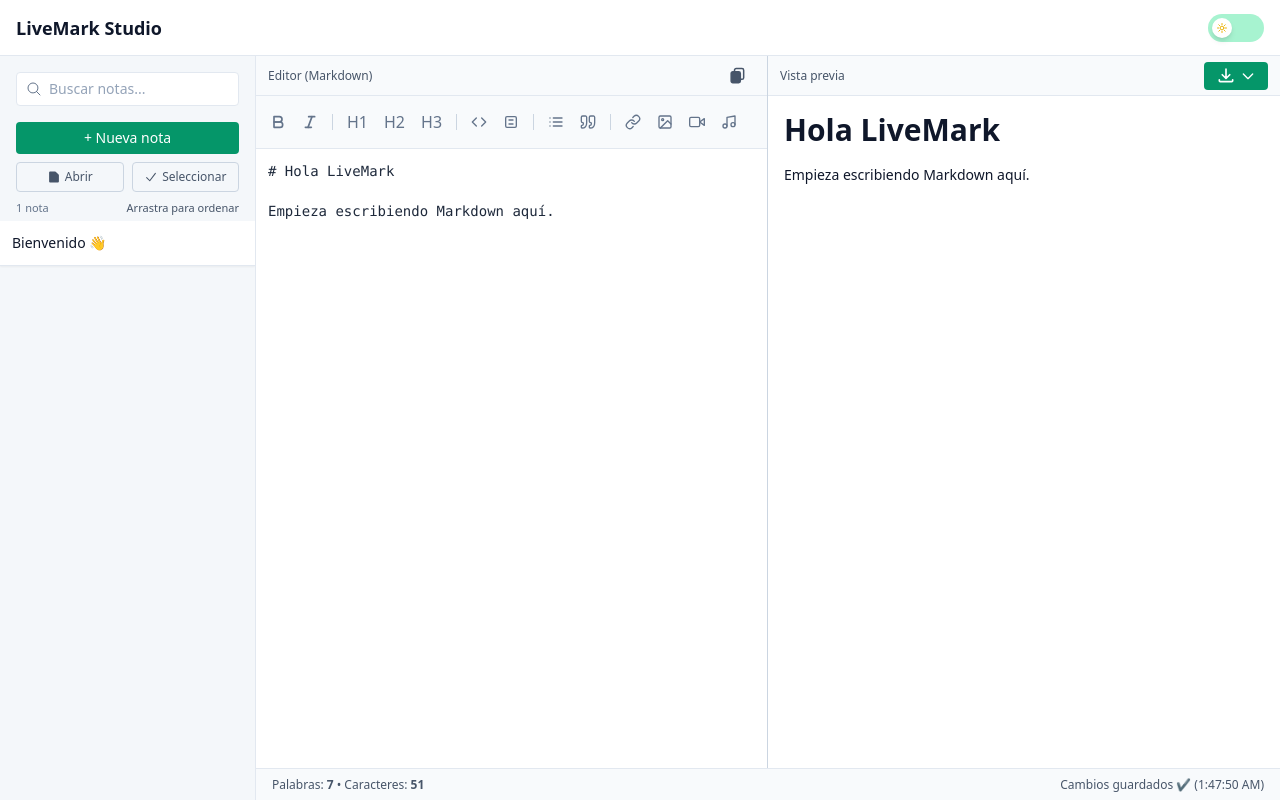
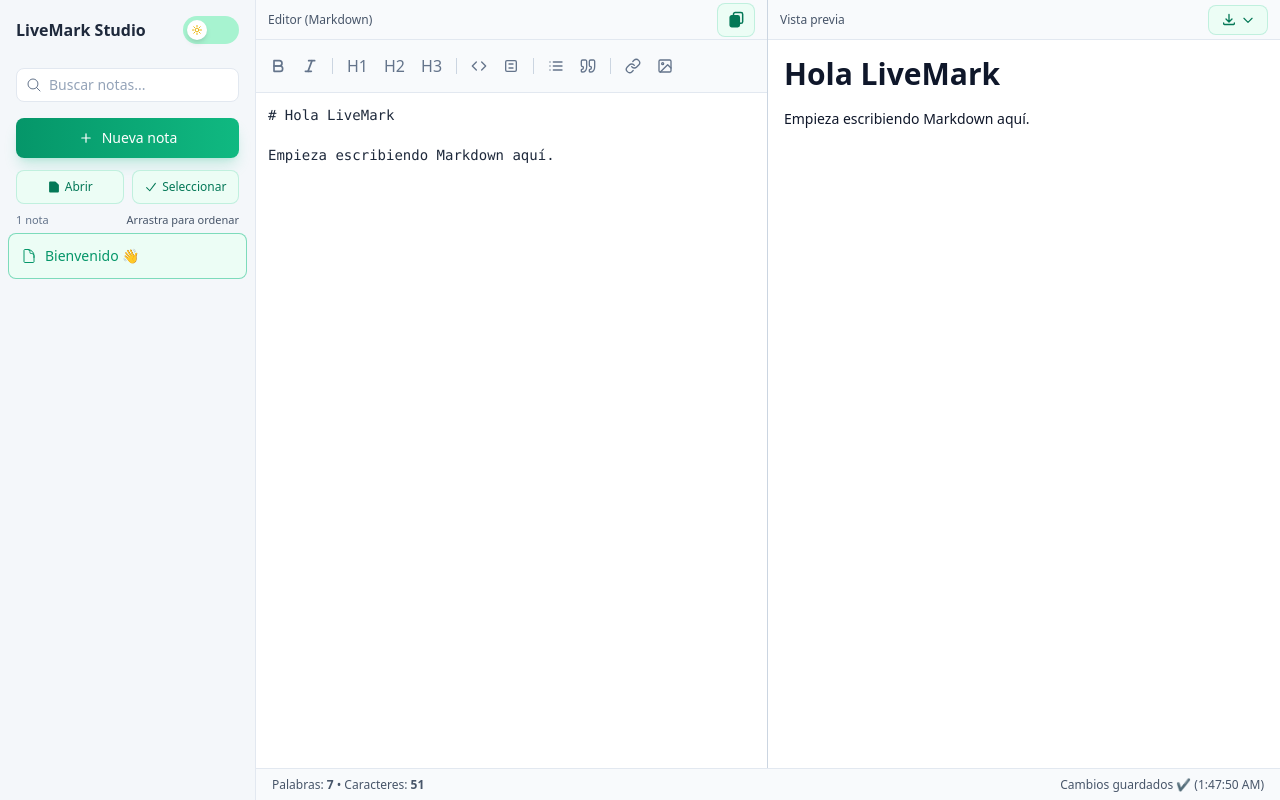
Before and after one commit to rxbert07/LiveMark-Studio, a React (Vite) app: page / in a window 1280 px wide. Built offline with nearby package versions, Linux system fonts and the light colour scheme; what markdown-it-html5-media would draw is missing.

Commit message:
Redesign: Sidebar, Buttons, Hovers

```diff
--- a/src/App.jsx
+++ b/src/App.jsx
@@ -8,7 +8,6 @@
 import { Sidebar } from "./components/Sidebar";
 import { Editor } from "./components/Editor";
 import { Preview } from "./components/Preview";
-import { Header } from "./components/Header";
 import { DragOverlay } from "./components/DragOverlay";
 import { ShortcutsModal } from "./components/ShortcutsModal";
 import { Modal } from "./components/Modal";
@@ -227,15 +226,15 @@
   return (
     <div
       className={`h-screen overflow-hidden flex flex-col relative transition-colors duration-200 ${theme} ${theme === 'dark'
-          ? 'bg-slate-900 text-slate-100'
-          : 'bg-slate-100 text-slate-900'
+        ? 'bg-slate-900 text-slate-100'
+        : 'bg-slate-100 text-slate-900'
         }`}
       {...dragEvents}
     >
       <ShortcutsModal isOpen={showShortcuts} onClose={() => setShowShortcuts(false)} theme={theme} />
       <DragOverlay isDragging={isDraggingFile} theme={theme} />
 
-      <Header theme={theme} toggleTheme={toggleTheme} />
+      {/* Header removed */}
 
       <div className="flex flex-1 overflow-hidden">
         <Sidebar
@@ -256,6 +255,7 @@
           clearSelection={() => toggleSelectionMode()} // Or clearSelection from hook if exposed, but toggle handles it
           reorderNotes={reorderNotes}
           theme={theme}
+          toggleTheme={toggleTheme}
           searchInputRef={searchInputRef}
         />
 
@@ -327,15 +327,18 @@
             <input
               ref={inputRef}
               type="text"
+              className={`w-full px-3 py-2 border rounded-lg focus:outline-none focus:ring-2 focus:ring-emerald-500 ${theme === 'dark'
+                  ? 'bg-slate-800 border-slate-700 text-slate-100'
+                  : 'bg-white border-slate-300 text-slate-900'
+                }`}
               value={modalConfig.inputValue}
-              onChange={(e) => setModalConfig(prev => ({ ...prev, inputValue: e.target.value }))}
+              onChange={(e) =>
+                setModalConfig((prev) => ({ ...prev, inputValue: e.target.value }))
+              }
               onKeyDown={(e) => {
                 if (e.key === 'Enter') confirmRename();
               }}
-              className={`w-full px-3 py-2 rounded border focus:outline-none focus:ring-2 focus:ring-emerald-500 ${theme === 'dark'
-                  ? 'bg-slate-800 border-slate-700 text-white'
-                  : 'bg-white border-slate-300 text-slate-900'
-                }`}
+              autoFocus
             />
           </div>
         )}
--- a/src/components/Editor.jsx
+++ b/src/components/Editor.jsx
@@ -6,14 +6,16 @@
         <div className={`w-1/2 flex flex-col border-r ${theme === 'dark' ? 'border-slate-800' : 'border-slate-300'
             }`}>
             <div className={`h-10 flex items-center justify-between px-3 text-xs border-b ${theme === 'dark'
-                    ? 'text-slate-400 border-slate-800 bg-slate-950'
-                    : 'text-slate-600 border-slate-200 bg-slate-50'
+                ? 'text-slate-400 border-slate-800 bg-slate-950'
+                : 'text-slate-600 border-slate-200 bg-slate-50'
                 }`}>
                 <p>Editor (Markdown)</p>
                 <button
-                    className="w-fit px-2 py-1 rounded flex items-center justify-center
-         hover:bg-emerald-500 hover:text-white
-         transition-colors duration-150 group relative"
+                    className={`w-fit px-2 py-1.5 rounded-lg flex items-center justify-center
+         transition-all duration-200 group relative ${theme === 'dark'
+                            ? 'bg-emerald-500/5 border border-emerald-500/20 text-emerald-400 hover:bg-emerald-500/10'
+                            : 'bg-emerald-50 border border-emerald-500/20 text-emerald-700 hover:bg-emerald-100/50'
+                        }`}
                     onClick={handleCopyClick}
                     title={copied ? "Copiado" : "Copiar Markdown al portapapeles"}
                 >
--- a/src/components/Header.jsx
+++ /dev/null
@@ -1,11 +0,0 @@
-import { ThemeToggle } from "./ThemeToggle";
-
-export function Header({ theme, toggleTheme }) {
-    return (
-        <header className={`w-full h-14 px-4 border-b flex items-center justify-between ${theme === 'dark' ? 'bg-slate-950 border-slate-800' : 'bg-white border-slate-200'
-            }`}>
-            <h1 className="text-lg font-semibold">LiveMark Studio</h1>
-            <ThemeToggle theme={theme} toggleTheme={toggleTheme} />
-        </header>
-    );
-}
--- a/src/components/MarkdownToolbar.jsx
+++ b/src/components/MarkdownToolbar.jsx
@@ -112,12 +112,6 @@
       <ToolbarButton onClick={() => insertText('![', '](url)')} title="Imagen" theme={theme}>
         <ImageIcon />
       </ToolbarButton>
-      <ToolbarButton onClick={() => insertText('![', '](url)')} title="Video" theme={theme}>
-        <VideoIcon />
-      </ToolbarButton>
-      <ToolbarButton onClick={() => insertText('![', '](url)')} title="Audio" theme={theme}>
-        <AudioIcon />
-      </ToolbarButton>
     </div>
   );
 }
@@ -129,8 +123,8 @@
   const [tooltipPos, setTooltipPos] = React.useState({ top: 0, left: 0 });
 
   const btnClass = theme === 'dark'
-    ? 'text-slate-400 hover:text-emerald-400 hover:bg-slate-700/50'
-    : 'text-slate-500 hover:text-emerald-600 hover:bg-slate-200';
+    ? 'text-slate-400 hover:text-emerald-400 hover:bg-emerald-500/10'
+    : 'text-slate-500 hover:text-emerald-600 hover:bg-emerald-50';
 
   const handleMouseEnter = () => {
     if (buttonRef.current) {
@@ -150,7 +144,7 @@
         onClick={onClick}
         onMouseEnter={handleMouseEnter}
         onMouseLeave={() => setShowTooltip(false)}
-        className={`p-1.5 rounded transition-colors ${btnClass}`}
+        className={`p-1.5 rounded-lg transition-colors ${btnClass}`}
       >
         {children}
       </button>
@@ -158,19 +152,17 @@
       {/* Fixed Tooltip */}
       {showTooltip && (
         <div
-          className={`fixed px-2 py-1 text-xs rounded whitespace-nowrap pointer-events-none transition-opacity duration-200 z-[9999] -translate-x-1/2 ${
-            theme === 'dark'
+          className={`fixed px-2 py-1 text-xs rounded whitespace-nowrap pointer-events-none transition-opacity duration-200 z-[9999] -translate-x-1/2 ${theme === 'dark'
               ? 'bg-slate-800 text-slate-200 border border-slate-700'
               : 'bg-slate-700 text-white'
-          }`}
+            }`}
           style={{ top: `${tooltipPos.top}px`, left: `${tooltipPos.left}px` }}
         >
           {title}
           {/* Arrow */}
           <span
-            className={`absolute top-full left-1/2 -translate-x-1/2 border-4 border-transparent ${
-              theme === 'dark' ? 'border-t-slate-800' : 'border-t-slate-700'
-            }`}
+            className={`absolute top-full left-1/2 -translate-x-1/2 border-4 border-transparent ${theme === 'dark' ? 'border-t-slate-800' : 'border-t-slate-700'
+              }`}
           ></span>
         </div>
       )}
@@ -210,11 +202,3 @@
 const ImageIcon = () => (
   <svg xmlns="http://www.w3.org/2000/svg" viewBox="0 0 24 24" fill="none" stroke="currentColor" strokeWidth="2" strokeLinecap="round" strokeLinejoin="round" className="w-4 h-4"><rect x="3" y="3" width="18" height="18" rx="2" ry="2"></rect><circle cx="8.5" cy="8.5" r="1.5"></circle><polyline points="21 15 16 10 5 21"></polyline></svg>
 );
-
-const VideoIcon = () => (
-  <svg xmlns="http://www.w3.org/2000/svg" viewBox="0 0 24 24" fill="none" stroke="currentColor" strokeWidth="2" strokeLinecap="round" strokeLinejoin="round" className="w-4 h-4"><polygon points="23 7 16 12 23 17 23 7"></polygon><rect x="1" y="5" width="15" height="14" rx="2" ry="2"></rect></svg>
-);
-
-const AudioIcon = () => (
-  <svg xmlns="http://www.w3.org/2000/svg" viewBox="0 0 24 24" fill="none" stroke="currentColor" strokeWidth="2" strokeLinecap="round" strokeLinejoin="round" className="w-4 h-4"><path d="M9 18V5l12-2v13"></path><circle cx="6" cy="18" r="3"></circle><circle cx="18" cy="16" r="3"></circle></svg>
-);
--- a/src/components/Preview.jsx
+++ b/src/components/Preview.jsx
@@ -123,11 +123,11 @@
 
     // Opciones de configuración
     const opt = {
-      margin:       1,
-      filename:     `${title || "nota"}.pdf`,
-      image:        { type: 'jpeg', quality: 0.98 },
-      html2canvas:  { scale: 2, useCORS: true },
-      jsPDF:        { unit: 'in', format: 'letter', orientation: 'portrait' }
+      margin: 1,
+      filename: `${title || "nota"}.pdf`,
+      image: { type: 'jpeg', quality: 0.98 },
+      html2canvas: { scale: 2, useCORS: true },
+      jsPDF: { unit: 'in', format: 'letter', orientation: 'portrait' }
     };
 
     // Generar PDF
@@ -137,15 +137,17 @@
   return (
     <div className="w-1/2 flex flex-col overflow-hidden">
       {/* Barra superior de preview + menú ⋮ */}
-      <div className={`h-10 flex items-center px-3 text-xs border-b justify-between relative ${
-        theme === 'dark' ? 'text-slate-400 border-slate-800 bg-slate-950' : 'text-slate-600 border-slate-200 bg-slate-50'
-      }`}>
+      <div className={`h-10 flex items-center px-3 text-xs border-b justify-between relative ${theme === 'dark' ? 'text-slate-400 border-slate-800 bg-slate-950' : 'text-slate-600 border-slate-200 bg-slate-50'
+        }`}>
         <span>Vista previa</span>
 
         {/* Botón menú ⋮ */}
         <button
           onClick={() => setIsMenuOpen((v) => !v)}
-          className="px-3 py-1 rounded bg-emerald-600 hover:bg-emerald-500 text-white transition-colors duration-150 flex items-center gap-1 disabled:opacity-40"
+          className={`px-3 py-1.5 rounded-lg border text-xs transition-all duration-200 flex items-center gap-1 font-medium disabled:opacity-40 ${theme === 'dark'
+            ? 'bg-emerald-500/5 border-emerald-500/20 text-emerald-400 hover:bg-emerald-500/10 hover:border-emerald-500/30'
+            : 'bg-emerald-50 border-emerald-500/20 text-emerald-700 hover:bg-emerald-100/50 hover:border-emerald-500/30'
+            }`}
           disabled={!content && content !== ""}
           title="Descargar / Exportar"
         >
@@ -156,7 +158,7 @@
             viewBox="0 0 24 24"
             strokeWidth={2}
             stroke="currentColor"
-            className="w-5 h-5"
+            className="w-4 h-4"
           >
             <path
               strokeLinecap="round"
@@ -175,7 +177,7 @@
             viewBox="0 0 24 24"
             strokeWidth={2}
             stroke="currentColor"
-            className="w-4 h-4"
+            className="w-3.5 h-3.5"
           >
             <path
               strokeLinecap="round"
@@ -190,12 +192,15 @@
           <div
             ref={menuRef}
             className={`absolute top-full right-0 mt-1 max-w-[16.875rem]
-           border rounded shadow-lg w-fit min-w-[11.25rem] z-50 text-sm p-2
+           border rounded-lg shadow-xl w-fit min-w-[11.25rem] z-50 text-sm p-1.5
            ${theme === 'dark' ? 'bg-slate-900 border-slate-700' : 'bg-white border-slate-200 text-slate-800'}
            `}
           >
             <button
-              className="w-full text-left px-3 py-2 hover:text-white hover:bg-emerald-500  transition-colors duration-150 rounded"
+              className={`w-full text-left px-3 py-2 rounded-md transition-colors duration-150 ${theme === 'dark'
+                ? 'hover:bg-emerald-500/10 hover:text-emerald-400'
+                : 'hover:bg-emerald-50 hover:text-emerald-700'
+                }`}
               onClick={() => {
                 downloadTxt();
                 setIsMenuOpen(false);
@@ -204,7 +209,10 @@
               Descargar como .txt
             </button>
             <button
-              className="w-full text-left px-3 py-2 hover:text-white hover:bg-emerald-500 transition-colors duration-150 rounded"
+              className={`w-full text-left px-3 py-2 rounded-md transition-colors duration-150 ${theme === 'dark'
+                ? 'hover:bg-emerald-500/10 hover:text-emerald-400'
+                : 'hover:bg-emerald-50 hover:text-emerald-700'
+                }`}
               onClick={() => {
                 downloadMd();
                 setIsMenuOpen(false);
@@ -213,7 +221,10 @@
               Descargar como .md
             </button>
             <button
-              className="w-full text-left px-3 py-2 hover:text-white hover:bg-emerald-500 transition-colors duration-150 rounded"
+              className={`w-full text-left px-3 py-2 rounded-md transition-colors duration-150 ${theme === 'dark'
+                ? 'hover:bg-emerald-500/10 hover:text-emerald-400'
+                : 'hover:bg-emerald-50 hover:text-emerald-700'
+                }`}
               onClick={() => {
                 downloadHtml();
                 setIsMenuOpen(false);
@@ -223,7 +234,10 @@
             </button>
 
             <button
-              className="w-full text-left px-3 py-2 hover:text-white hover:bg-emerald-500 transition-colors duration-150 rounded"
+              className={`w-full text-left px-3 py-2 rounded-md transition-colors duration-150 ${theme === 'dark'
+                ? 'hover:bg-emerald-500/10 hover:text-emerald-400'
+                : 'hover:bg-emerald-50 hover:text-emerald-700'
+                }`}
               onClick={() => {
                 downloadPdf();
                 setIsMenuOpen(false);
@@ -236,9 +250,8 @@
       </div>
 
       {/* Contenido de preview */}
-      <div className={`flex-1 p-4 pb-10 overflow-auto text-sm leading-relaxed ${
-        theme === 'dark' ? '' : 'bg-white'
-      }`}>
+      <div className={`flex-1 p-4 pb-10 overflow-auto text-sm leading-relaxed ${theme === 'dark' ? '' : 'bg-white'
+        }`}>
         <div
           className={`
             [&>h1]:text-3xl [&>h1]:font-bold [&>h1]:mb-4
--- a/src/components/Sidebar.jsx
+++ b/src/components/Sidebar.jsx
@@ -1,4 +1,5 @@
 import { useState, useRef } from "react";
+import { ThemeToggle } from "./ThemeToggle";
 
 export function Sidebar({
   notes,
@@ -18,6 +19,7 @@
   clearSelection,
   reorderNotes,
   theme,
+  toggleTheme, // Add toggleTheme prop
   searchInputRef // Accepted as prop
 }) {
   const [draggedId, setDraggedId] = useState(null);
@@ -64,6 +66,12 @@
     <aside className={`w-64 border-r flex flex-col relative ${theme === 'dark' ? 'bg-slate-950 border-slate-800' : 'bg-slate-50/50 border-slate-200'
       }`}>
 
+      {/* Header inside Sidebar */}
+      <div className="px-4 pt-4 pb-2 flex items-center justify-between">
+        <h1 className={`font-semibold ${theme === 'dark' ? 'text-slate-100' : 'text-slate-800'}`}>LiveMark Studio</h1>
+        <ThemeToggle theme={theme} toggleTheme={toggleTheme} />
+      </div>
+
       <div className="px-4 py-4">
         <div className="relative">
           <input
@@ -72,10 +80,10 @@
             placeholder="Buscar notas..."
             value={searchQuery}
             onChange={(e) => setSearchQuery(e.target.value)}
-            className={`w-full pl-8 pr-3 py-1.5 text-sm rounded border focus:outline-none focus:ring-1 focus:ring-emerald-500 transition-colors duration-200
+            className={`w-full pl-8 pr-3 py-1.5 text-sm rounded-lg border focus:outline-none focus:ring-2 focus:ring-emerald-500/20 transition-all duration-200
               ${theme === 'dark'
-                ? 'bg-slate-900 border-slate-700 text-slate-200 placeholder-slate-500'
-                : 'bg-white border-slate-200 text-slate-700 placeholder-slate-400'
+                ? 'bg-slate-900 border-slate-700 text-slate-200 placeholder-slate-500 focus:border-emerald-500/50'
+                : 'bg-white border-slate-200 text-slate-700 placeholder-slate-400 focus:border-emerald-500/50'
               }`}
           />
           <svg
@@ -108,17 +116,20 @@
       <div className="px-4 mb-2">
         <button
           onClick={createNote}
-          className="w-full px-3 py-1.5 rounded bg-emerald-600 hover:bg-emerald-500 text-sm text-white transition-colors duration-150 mb-2"
+          className="w-full px-3 py-2.5 rounded-lg bg-gradient-to-r from-emerald-600 to-emerald-500 hover:from-emerald-500 hover:to-emerald-400 text-sm text-white transition-all duration-200 shadow-lg shadow-emerald-500/20 hover:shadow-emerald-500/30 hover:scale-[1.01] active:scale-[0.99] mb-3 font-medium flex items-center justify-center gap-2"
         >
-          + Nueva nota
+          <svg xmlns="http://www.w3.org/2000/svg" viewBox="0 0 20 20" fill="currentColor" className="w-4 h-4">
+            <path d="M10.75 4.75a.75.75 0 00-1.5 0v4.5h-4.5a.75.75 0 000 1.5h4.5v4.5a.75.75 0 001.5 0v-4.5h4.5a.75.75 0 000-1.5h-4.5v-4.5z" />
+          </svg>
+          Nueva nota
         </button>
 
         <div className="flex gap-2">
           <button
             onClick={handleOpenFileClick}
-            className={`flex-1 px-2 py-1.5 rounded border text-xs transition-colors duration-150 flex items-center justify-center gap-1 ${theme === 'dark'
-                ? 'border-slate-600 text-slate-200 hover:bg-slate-800 hover:text-white'
-                : 'border-slate-300 text-slate-600 hover:bg-slate-200 hover:text-slate-900'
+            className={`flex-1 px-2 py-2 rounded-lg border text-xs transition-all duration-200 flex items-center justify-center gap-1 font-medium ${theme === 'dark'
+              ? 'bg-emerald-500/5 border-emerald-500/20 text-emerald-400 hover:bg-emerald-500/10 hover:border-emerald-500/30'
+              : 'bg-emerald-50 border-emerald-500/20 text-emerald-700 hover:bg-emerald-100/50 hover:border-emerald-500/30'
               }`}
           >
             <svg
@@ -134,11 +145,11 @@
 
           <button
             onClick={toggleSelectionMode}
-            className={`flex-1 px-2 py-1.5 rounded border text-xs transition-colors duration-150 flex items-center justify-center gap-1 ${isSelectionMode
-                ? 'bg-emerald-600 border-emerald-600 text-white hover:bg-emerald-500'
-                : theme === 'dark'
-                  ? 'border-slate-600 text-slate-200 hover:bg-slate-800 hover:text-white'
-                  : 'border-slate-300 text-slate-600 hover:bg-slate-200 hover:text-slate-900'
+            className={`flex-1 px-2 py-2 rounded-lg border text-xs transition-all duration-200 flex items-center justify-center gap-1 font-medium ${isSelectionMode
+              ? 'bg-emerald-600 border-emerald-600 text-white hover:bg-emerald-500 shadow-sm'
+              : theme === 'dark'
+                ? 'bg-emerald-500/5 border-emerald-500/20 text-emerald-400 hover:bg-emerald-500/10 hover:border-emerald-500/30'
+                : 'bg-emerald-50 border-emerald-500/20 text-emerald-700 hover:bg-emerald-100/50 hover:border-emerald-500/30'
               }`}
           >
             <svg xmlns="http://www.w3.org/2000/svg" viewBox="0 0 20 20" fill="currentColor" className="w-3.5 h-3.5">
@@ -165,22 +176,22 @@
             onDragLeave={handleDragLeave}
             onDrop={() => !isSelectionMode && handleDrop(note.id)}
             onDragEnd={handleDragEnd}
-            className={`px-3 py-3 border-b cursor-pointer group
-              flex items-center justify-between transition-all duration-150 relative
+            className={`px-3 py-3 cursor-pointer group
+              flex items-center justify-between transition-all duration-200 ease-in-out relative mb-1 mx-2 rounded-lg border
               ${theme === 'dark'
-                ? 'border-slate-900 ' + (
+                ? (
                   selectedNotes.includes(note.id)
-                    ? 'bg-emerald-900/30 border-l-4 border-l-emerald-500'
+                    ? 'bg-emerald-900/30 border-emerald-500/50 text-emerald-400'
                     : note.id === currentId
-                      ? 'bg-slate-800'
-                      : 'hover:bg-slate-900 text-slate-400'
+                      ? 'bg-emerald-900/20 border-emerald-500/50 text-emerald-400'
+                      : 'border-transparent text-slate-400 hover:bg-slate-800/50 hover:text-slate-200 hover:translate-x-1'
                 )
-                : 'border-slate-200 ' + (
+                : (
                   selectedNotes.includes(note.id)
-                    ? 'bg-emerald-50 border-l-4 border-l-emerald-500'
+                    ? 'bg-emerald-50 border-emerald-500/50 text-emerald-600'
                     : note.id === currentId
-                      ? 'bg-white shadow-sm'
-                      : 'hover:bg-slate-100 text-slate-600'
+                      ? 'bg-emerald-50 border-emerald-500/50 text-emerald-600'
+                      : 'border-transparent text-slate-600 hover:bg-slate-100 hover:text-slate-900 hover:translate-x-1'
                 )
               }
               ${draggedId === note.id ? "opacity-40 cursor-grabbing" : ""}
@@ -197,7 +208,22 @@
               />
             )}
 
-            <span className="truncate flex-1">{note.title}</span>
+            {/* File Icon */}
+            <svg
+              xmlns="http://www.w3.org/2000/svg"
+              fill="none"
+              viewBox="0 0 24 24"
+              strokeWidth={1.5}
+              stroke="currentColor"
+              className={`w-4 h-4 mr-2 ${note.id === currentId || selectedNotes.includes(note.id)
+                ? 'text-inherit'
+                : 'text-slate-500 group-hover:text-inherit'
+                }`}
+            >
+              <path strokeLinecap="round" strokeLinejoin="round" d="M19.5 14.25v-2.625a3.375 3.375 0 00-3.375-3.375h-1.5A1.125 1.125 0 0113.5 7.125v-1.5a3.375 3.375 0 00-3.375-3.375H8.25m2.25 0H5.625c-.621 0-1.125.504-1.125 1.125v17.25c0 .621.504 1.125 1.125 1.125h12.75c.621 0 1.125-.504 1.125-1.125V11.25a9 9 0 00-9-9z" />
+            </svg>
+
+            <span className="truncate flex-1 font-medium">{note.title}</span>
             <div className="flex gap-1 opacity-0 group-hover:opacity-100 transition-opacity duration-150">
               <button
                 onClick={(e) => {
@@ -249,8 +275,8 @@
 
       {isSelectionMode && selectedNotes.length > 0 && (
         <div className={`absolute bottom-0 left-0 right-0 p-2.5 border-t flex items-center justify-between ${theme === 'dark'
-            ? 'bg-slate-950 border-slate-700'
-            : 'bg-white border-slate-200'
+          ? 'bg-slate-950 border-slate-700'
+          : 'bg-white border-slate-200'
           }`}>
           <span className="text-xs font-medium">
             {selectedNotes.length} seleccionada{selectedNotes.length > 1 ? 's' : ''}
@@ -258,7 +284,7 @@
           <div className="flex gap-1.5">
             <button
               onClick={deleteSelectedNotes}
-              className="px-2.5 py-1 rounded bg-red-600 hover:bg-red-500 text-white text-xs transition-colors duration-150 flex items-center gap-1"
+              className="px-2.5 py-1.5 rounded-lg bg-red-600 hover:bg-red-500 text-white text-xs transition-all duration-200 shadow-sm hover:shadow flex items-center gap-1 font-medium"
             >
               <svg xmlns="http://www.w3.org/2000/svg" viewBox="0 0 20 20" fill="currentColor" className="w-3.5 h-3.5">
                 <path fillRule="evenodd" d="M8.75 1A2.75 2.75 0 006 3.75v.443c-.795.077-1.584.176-2.365.298a.75.75 0 10.23 1.482l.149-.022.841 10.518A2.75 2.75 0 007.596 19h4.807a2.75 2.75 0 002.742-2.53l.841-10.52.149.023a.75.75 0 00.23-1.482A41.03 41.03 0 0014 4.193V3.75A2.75 2.75 0 0011.25 1h-2.5zM10 4c.84 0 1.673.025 2.5.075V3.75c0-.69-.56-1.25-1.25-1.25h-2.5c-.69 0-1.25.56-1.25 1.25v.325C8.327 4.025 9.16 4 10 4zM8.58 7.72a.75.75 0 00-1.5.06l.3 7.5a.75.75 0 101.5-.06l-.3-7.5zm4.34.06a.75.75 0 10-1.5-.06l-.3 7.5a.75.75 0 101.5.06l.3-7.5z" clipRule="evenodd" />
@@ -267,9 +293,9 @@
             </button>
             <button
               onClick={clearSelection}
-              className={`px-2.5 py-1 rounded border text-xs transition-colors duration-150 ${theme === 'dark'
-                  ? 'border-slate-600 text-slate-200 hover:bg-slate-800'
-                  : 'border-slate-300 text-slate-600 hover:bg-slate-100'
+              className={`px-2.5 py-1.5 rounded-lg border text-xs transition-all duration-200 font-medium ${theme === 'dark'
+                ? 'bg-emerald-500/5 border-emerald-500/20 text-emerald-400 hover:bg-emerald-500/10 hover:border-emerald-500/30'
+                : 'bg-emerald-50 border-emerald-500/20 text-emerald-700 hover:bg-emerald-100/50 hover:border-emerald-500/30'
                 }`}
             >
               Cancelar
```
Also changed, not shown: src/components/Modal.jsx (+9 -13 lines).
